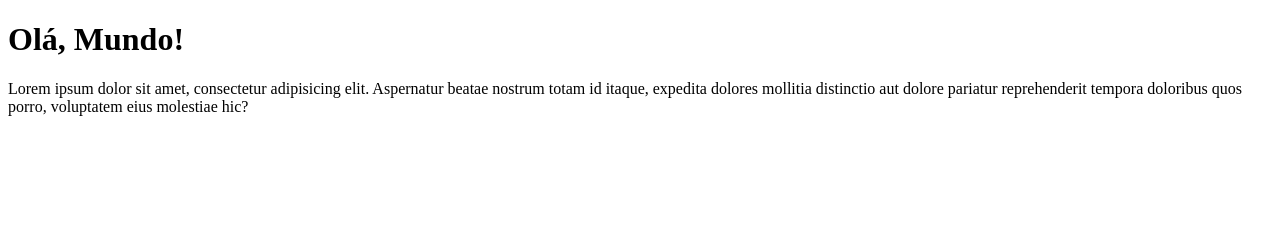
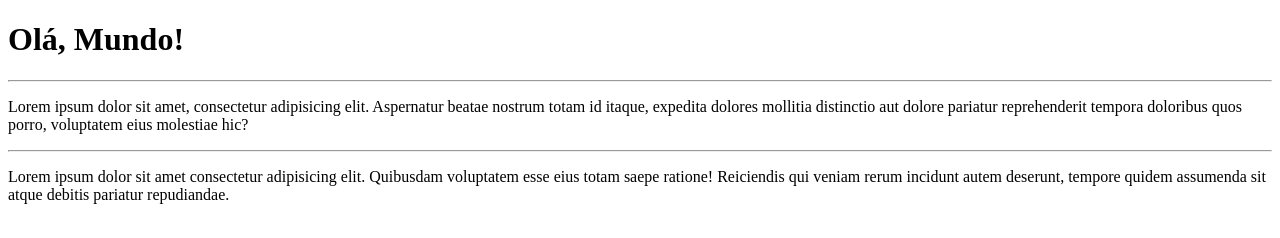
Before and after one commit to thcosta-dev/OlaMundo, a plain HTML site: page site-exemplo/index.html in a window 1280 px wide. Drawn offline with Linux system fonts and the light colour scheme.

Commit message:
adicionei um parágrafo

```diff
--- a/site-exemplo/index.html
+++ b/site-exemplo/index.html
@@ -8,6 +8,9 @@
 </head>
 <body>
     <h1>Olá, Mundo!</h1>
+    <hr>
     <p>Lorem ipsum dolor sit amet, consectetur adipisicing elit. Aspernatur beatae nostrum totam id itaque, expedita dolores mollitia distinctio aut dolore pariatur reprehenderit tempora doloribus quos porro, voluptatem eius molestiae hic?</p>
+    <hr>
+    <p>Lorem ipsum dolor sit amet consectetur adipisicing elit. Quibusdam voluptatem esse eius totam saepe ratione! Reiciendis qui veniam rerum incidunt autem deserunt, tempore quidem assumenda sit atque debitis pariatur repudiandae.</p>
 </body>
 </html>
```
